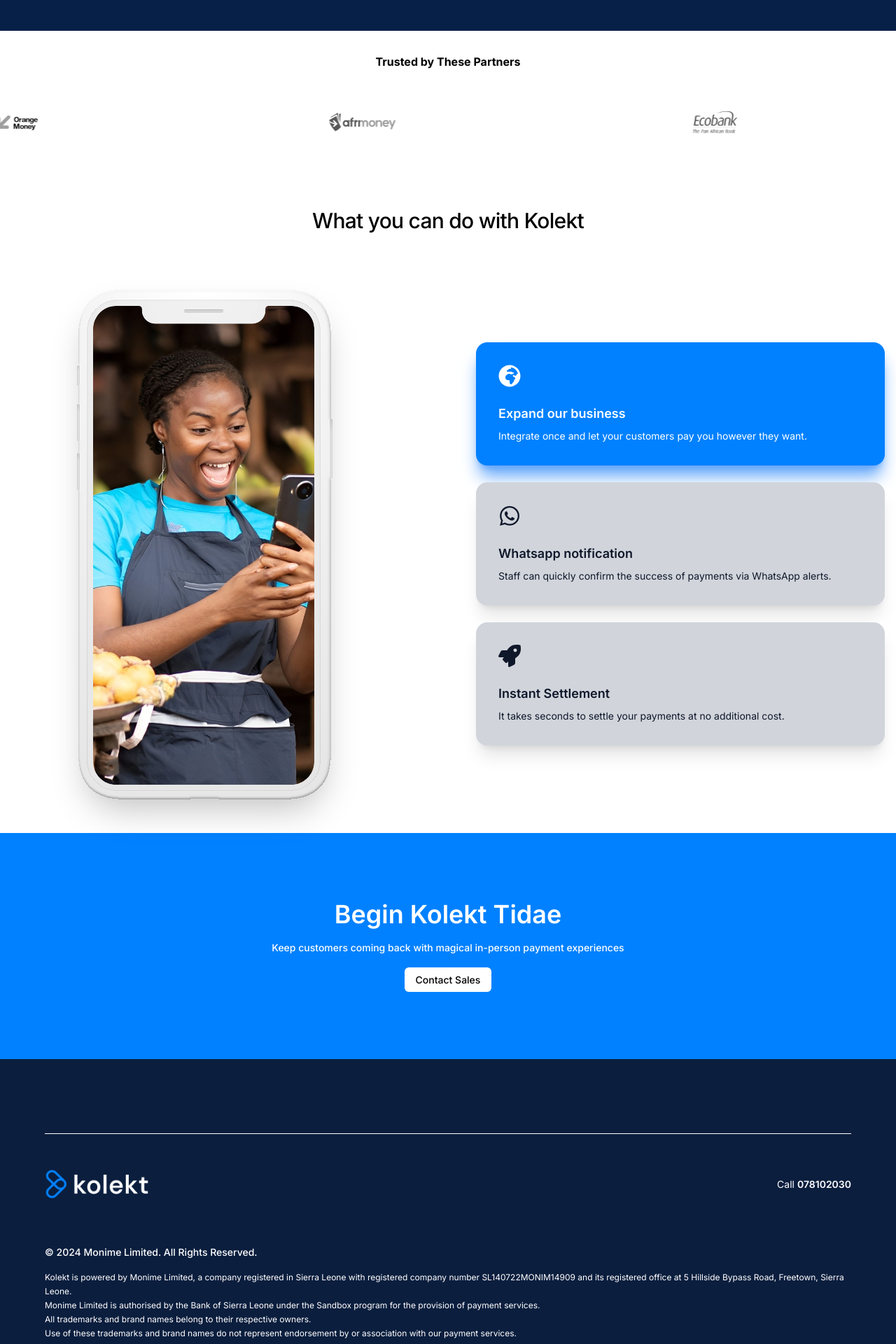
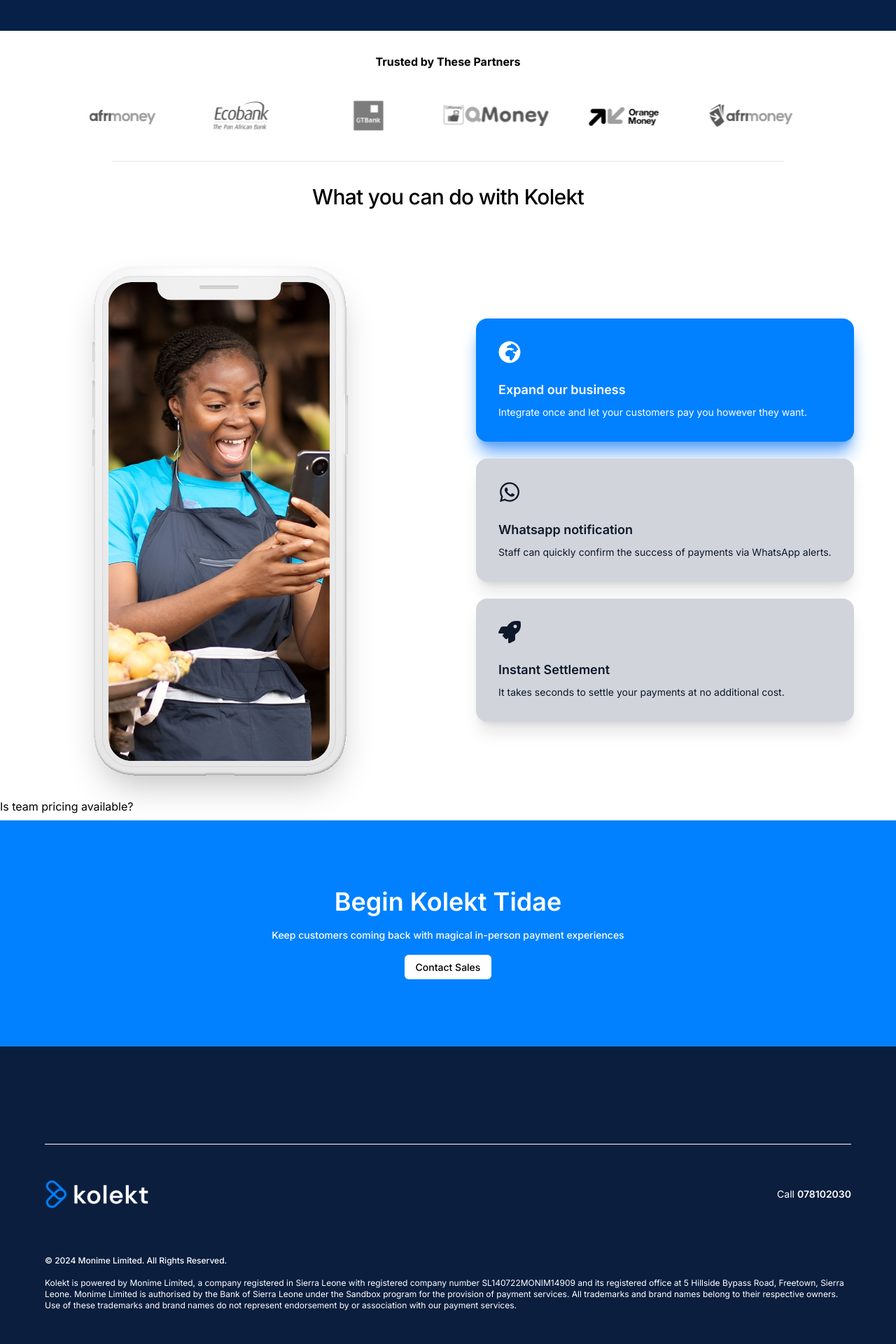
Before and after one commit to gridline1902/kolekt-sl-landing-page, a Next.js app: page / in a window 1280 px wide. Shown: the part 820-2740 px from the top of the page at 70% size. Built offline with nearby package versions, Linux system fonts and the light colour scheme.

Commit message:
update.......

```diff
--- a/src/app/page.tsx
+++ b/src/app/page.tsx
@@ -3,14 +3,16 @@
 import PartnersSection from "@/components/PartnersSection/PartnersSection";
 import KolektSolutionsSection from "@/components/KolektSolutionsSection/KolektSolutionsSection";
 import Footer from "@/components/Footer/Footer";
+import ContactSection from "@/components/ContactSection/ContactSection";
 
 export default function Home() {
   return (
-    <main className="w-full">
+    <main>
       <NavBar />
       <HeroSection />
       <PartnersSection />
       <KolektSolutionsSection />
+      <ContactSection />
       <Footer />
     </main>
   );
--- /dev/null
+++ b/src/components/ContactSection/ContactSection.tsx
@@ -0,0 +1,17 @@
+
+import { Disclosure, DisclosureButton, DisclosurePanel } from '@headlessui/react';
+
+const ContactSection = () => {
+  return (
+    <section>
+      <Disclosure>
+        <DisclosureButton className="py-2">Is team pricing available?</DisclosureButton>
+        <DisclosurePanel className="text-gray-500">
+          Yes! You can purchase a license that you can share with your entire team.
+        </DisclosurePanel>
+      </Disclosure>
+    </section>
+  )
+}
+
+export default ContactSection;
--- a/src/components/Footer/Footer.tsx
+++ b/src/components/Footer/Footer.tsx
@@ -28,11 +28,11 @@
                         <span className="flex gap-1 text-white text-sm">Call<h6 className="font-semibold">078102030</h6></span>
                     </div>
                     <div>
-                        <h6 className="text-white text-sm font-medium py-4">© 2024 Monime Limited. All Rights Reserved.</h6>
-                        <h6 className="text-white text-xs whitespace-pre-line leading-5 pb-2">
-                            Kolekt is powered by Monime Limited, a company registered in Sierra Leone with registered company number SL140722MONIM14909 and its registered office at 5 Hillside Bypass Road, Freetown, Sierra Leone.{"\n"}
-                            Monime Limited is authorised by the Bank of Sierra Leone under the Sandbox program for the provision of payment services.{"\n"}
-                            All trademarks and brand names belong to their respective owners.{"\n"}
+                        <h6 className="text-white text-xs font-medium py-4">© 2024 Monime Limited. All Rights Reserved.</h6>
+                        <h6 className="text-white text-[9px] leading-4 md:text-xs">
+                            Kolekt is powered by Monime Limited, a company registered in Sierra Leone with registered company number SL140722MONIM14909 and its registered office at 5 Hillside Bypass Road, Freetown, Sierra Leone.
+                            Monime Limited is authorised by the Bank of Sierra Leone under the Sandbox program for the provision of payment services.
+                            All trademarks and brand names belong to their respective owners.
                             Use of these trademarks and brand names do not represent endorsement by or association with our payment services.
                         </h6>
                     </div>
--- a/src/components/KolektSolutionsSection/KolektSolutionsSection.tsx
+++ b/src/components/KolektSolutionsSection/KolektSolutionsSection.tsx
@@ -3,10 +3,8 @@
 import { FaGlobeAfrica, FaRocket, FaWhatsapp } from "react-icons/fa";
 import FeaturesMobile from "./KolektSolutionsMobile";
 import BusinessWoman from "@/images/landing_board_enhanced.jpg";
-import WhatsappNotifications from "@/images/whatsapp-notifications-1.png";
+import WhatsappNotifications from "@/images/whatsapp-notifications.png";
 import AfricellLogo from "@/images/Afrimoney-3.png";
-
-
 
 const KolektSolutionsSection = () => {
     const features = [
@@ -28,19 +26,19 @@
             icon: FaRocket,
             screen: AfricellLogo
         },
+    ];
 
-    ]
     return (
-        <section className="min-h-screen bg-white py-12">
+        <section className="min-h-screen bg-white mb-6">
             <div className="mx-auto max-w-2xl lg:mx-0 lg:max-w-full">
                 <h2 className="text-xl font-medium tracking-tight text-center text-black lg:text-3xl">
                     What you can do with Kolekt
                 </h2>
             </div>
-            <div className="mt-16 md:hidden container">
+            <div className="mt-16 md:hidden">
                 <FeaturesMobile features={features} />
             </div>
-            <div className="hidden md:block container md:mt-20">
+            <div className="hidden md:flex md:items-center md:justify-center md:mt-20">
                 <FeaturesDesktop features={features} />
             </div>
         </section>
--- a/src/components/NavBar.tsx
+++ b/src/components/NavBar.tsx
@@ -58,7 +58,7 @@
             {/* Desktop View */}
             <div className="hidden lg:flex lg:items-center lg:justify-between lg:w-full lg:max-w-6xl lg:px-4">
                 <Image
-                    src={'/Kolekt-v3.0.png'}
+                    src={KolektLogo}
                     alt="kolekt-logo"
                     width={100}
                     height={100}
--- a/src/components/PartnersSection/PartnersSection.tsx
+++ b/src/components/PartnersSection/PartnersSection.tsx
@@ -1,11 +1,7 @@
 "use client";
 
-import { useGSAP } from "@gsap/react";
 import Image from "next/image";
-import gsap from "gsap";
-import { useRef } from "react";
 import Marquee from "react-fast-marquee";
-
 
 import OrangeImg from '@/images/Orange-2.png';
 import AfrimoneyImg from '@/images/Afrimoney-3.png';
@@ -18,103 +14,39 @@
     { src: AfrimoneyImg, alt: 'Afrimoney' },
     { src: EcobankImg, alt: 'Ecobank' },
     { src: GTBankImg, alt: 'GTBank' },
-    { src: QMoneyImg, alt: 'QMoney' }
+    { src: QMoneyImg, alt: 'QMoney' },
+    { src: OrangeImg, alt: 'Orange' },
+    { src: AfrimoneyImg, alt: 'Afrimoney' },
+    { src: EcobankImg, alt: 'Ecobank' },
+    { src: GTBankImg, alt: 'GTBank' },
+    { src: OrangeImg, alt: 'Orange' },
+    { src: QMoneyImg, alt: 'QMoney' },
 ];
 
 const PartnersSection = () => {
-
-    const containerRef = useRef(null);
-    const svgRef = useRef<SVGSVGElement>(null);
-
-
-    function animateRect(rect: gsap.TweenTarget) {
-        let tl = gsap.timeline({
-            repeat: -1,
-            defaults: { ease: "power1.inOut", duration: 1.5 }
-        });
-        tl.to(rect, { stroke: "#FF8C00" })
-            .to(rect, { stroke: "#FF0000" })
-            .to(rect, { stroke: "#0000FF" });
-
-        return tl;
-    }
-
-    useGSAP(() => {
-        const tl = gsap.timeline();
-        tl.add(animateRect("#rect1"));
-        tl.play();
-
-        gsap.set("rect", { fill: "none" });
-
-    }, { scope: containerRef });
-
     return (
-        <section className="pt-8 pb-12">
-            <div className="flex flex-col gap-12">
+        <section className="py-8">
+            <div className="container mx-auto flex flex-col items-center gap-8">
                 <h2 className="font-bold text-center">Trusted by These Partners</h2>
-                <Marquee
-                    gradient={false}
-                    speed={40}
-                    pauseOnHover={true}
-                >
+                <div className="w-full max-w-5xl">
+                    <Marquee gradient={false} speed={40} pauseOnHover={true} className="overflow-hidden">
                         {imagePaths.map((image, index) => (
-                        <div key={index} className="px-48">
+                            <div key={index} className="flex justify-center mx-4">
                                 <Image
                                     src={image.src}
                                     alt={image.alt}
-                                width={120}
-                                height={120}
-                                className="object-contain"
+                                    width={150}
+                                    height={200}
+                                    className="object-cover"
                                 />
                             </div>
                         ))}
                     </Marquee>
                 </div>
+                <hr className="w-3/4" />
+            </div>
         </section>
-    )
+    );
 }
 
 export default PartnersSection;
-
-
-{/* <section ref={containerRef} className="bg-white">
-    <div className="flex flex-col gap-10 pt-12 sm: items-center lg:gap-12">
-        <h6 className="text-sm text-center font-medium">Trusted by these partners:</h6>
-        <div className="flex flex-col justify-center gap-4 lg:flex-row lg:gap-24 ">
-            {imagePaths.map((path, index) => (
-                <div key={path} className="relative w-[120px] h-[72px]">
-                    <svg
-                        ref={svgRef}
-                        viewBox="0 0 120 72"
-                        xmlns="http://www.w3.org/2000/svg"
-                        className="absolute inset-0 w-full h-full"
-                    >
-                        <rect
-                            x="0"
-                            y="0"
-                            width="120"
-                            height="72"
-                            style={{
-                                fill: 'transparent',
-                                stroke: 'rgb(0, 0, 0)',
-                                strokeWidth: '2px'
-                            }}
-                            id="rect1"
-                        />
-                    </svg>
-                    <div className="absolute inset-0 flex items-center justify-center p-2">
-                        <div className="relative w-full h-full">
-                            <Image
-                                src={path}
-                                alt={`Partner ${index + 1}`}
-                                layout="fill"
-                                className="object-cover"
-                            />
-                        </div>
-                    </div >
-                </div >
-            ))}
-        </div >
-        <hr className="mx-auto w-3/4" />
-    </div >
-</section >  */}
```
Also changed, not shown: src/components/BackgroundIllustration.tsx (deleted, +0 -72 lines), src/images/whatsapp-notifications-1.png (deleted), src/images/whatsapp-notifications.png (added). Lines whose indentation alone changed are shown as unchanged.
